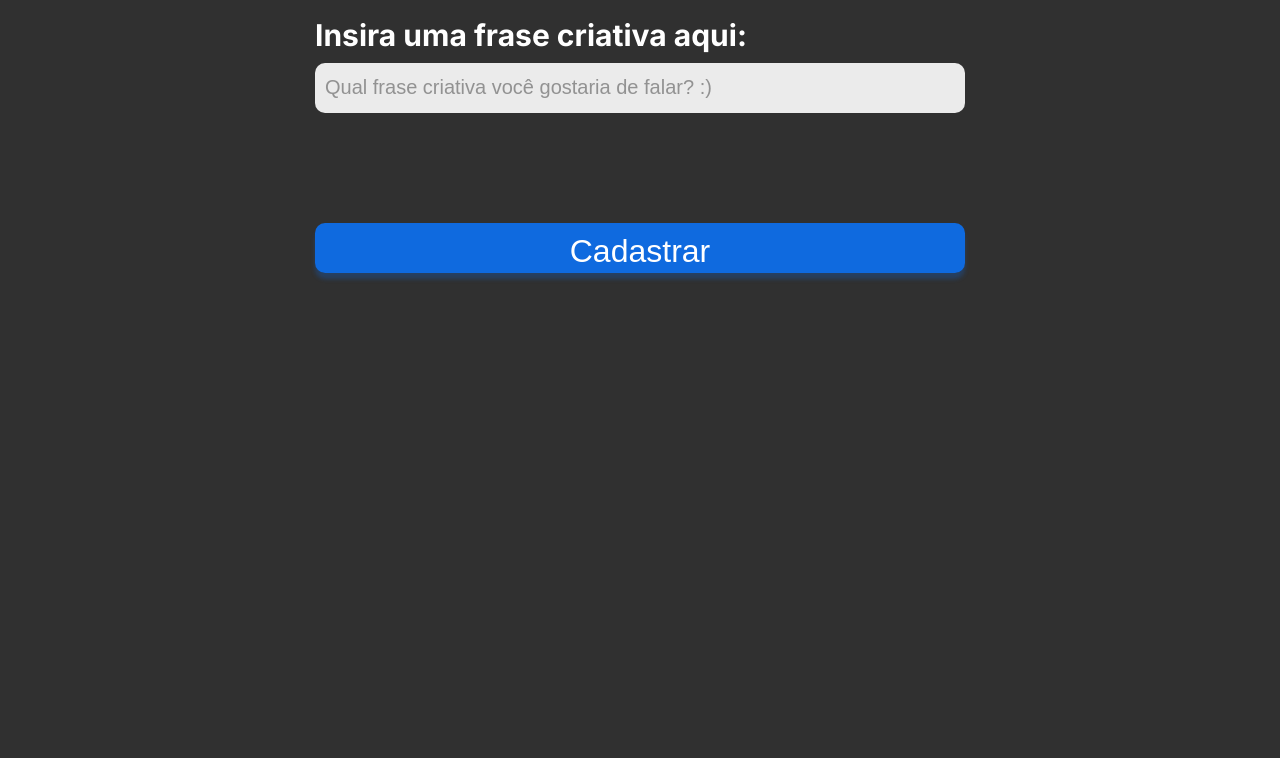
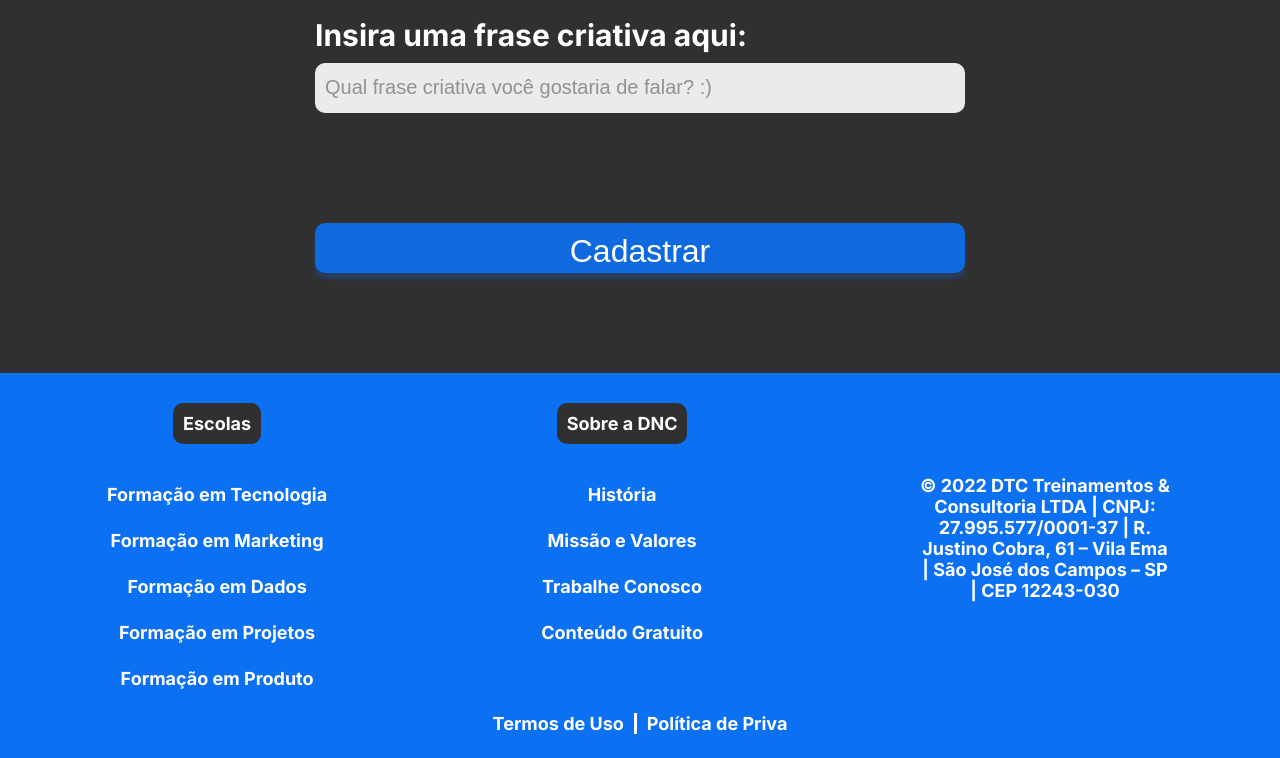
Before and after one commit to karinaribeiro2/prototipo-bootcamp-dnc, a plain HTML site: page index.html in a window 1280 px wide. Shown: the part 1357-2115 px from the top of the page. Before the commit the page ends 1730 px from the top, so only its background shows below. Drawn offline with Linux system fonts and the light colour scheme.

```diff
--- a/index.html
+++ b/index.html
@@ -65,5 +65,37 @@
       <input type="submit" value="Cadastrar">
     </form>
   </section>
+  <footer>
+    <div class="line1">
+      <nav>
+        <h5>Escolas</h5>
+        <ul class="aboutSchool">
+          <li><a href="">Formação em Tecnologia</a></li>
+          <li><a href="">Formação em Marketing</a></li>
+          <li><a href="">Formação em Dados</a></li>
+          <li><a href="">Formação em Projetos</a></li>
+          <li><a href="">Formação em Produto</a></li>
+        </ul>
+      </nav>
+      <nav>
+        <h5>Sobre a DNC</h5>
+        <ul class="aboutSchool">
+          <li><a href="">História</a></li>
+          <li><a href="">Missão e Valores</a></li>
+          <li><a href="">Trabalhe Conosco</a></li>
+          <li><a href="">Conteúdo Gratuito</a></li>
+        </ul>
+      </nav>
+      <div class="address">
+        © 2022 DTC Treinamentos & Consultoria LTDA | CNPJ: 27.995.577/0001-37 | R. Justino Cobra, 61 – Vila Ema | São José dos Campos – SP | CEP 12243-030
+      </div>
+    </div>
+    <div class="line2">
+      <ul>
+        <li><a href="">Termos de Uso</a></li>
+        <li><a href="">Política de Priva</a></li>
+      </ul>
+    </div>
+  </footer>
 </body>
 </html>
--- a/style.css
+++ b/style.css
@@ -47,7 +47,7 @@
       border: 0px;
       height: 40px;
       width: 80px;
-      font-family: 'Inter';
+      font-family: var(--fonte-padrão);
       font-style: normal;
       font-weight: 600;
       font-size: 20px;
@@ -141,3 +141,122 @@
         margin-top: 100px;
         cursor: pointer;
       }
+      /* Footer */
+      footer {
+        width: 100%;
+        background-color: var(--azul-dnc);
+        margin: 0px;
+      }
+     footer .line1 {
+        display: flex;
+        justify-content: space-around;
+        align-items: center;
+      }
+      footer ul {
+        list-style: none;
+        margin: 0px;
+        padding: 0px;
+      }
+      footer nav {
+        display: flex;
+        flex-direction: column;
+        align-items: center;
+        height: 330px;
+      }
+      footer h5 {
+        text-align: center;
+        color: var(--branco-dnc);
+        font-weight: 800;
+        font-family: var(--fonte-padrão);
+        font-size: 18px;
+
+        background-color: var(--preto-dnc);
+        border-radius: 10px;
+        padding: 10px;
+        margin-bottom: 15px;
+      }
+      footer .aboutSchool li {
+        text-align: center;
+        color: var(--branco-dnc);
+        font-weight: 600;
+        font-family: var(--fonte-padrão);
+        font-size: 18px;
+
+        margin: 25px 0px 25px 0px;
+      }
+      footer ul li a {
+        color: var(--branco-dnc);
+        text-decoration: none;
+      }
+      footer ul li a:hover {
+        color: var(--branco-sombra-dnc);
+      }
+      footer .address {
+        font-weight: 600;
+        font-size: 18px;
+        font-family: var(--fonte-padrão);
+        color: var(--branco-dnc);
+        text-align: center;
+        width: 20%;
+      }
+      footer .line2 {
+        height: 35px;
+        margin: 0px;
+        padding: 10px;
+        background-color: var(--azul-dnc);
+      }
+      footer .line2 ul{
+        display: flex;
+        justify-content: center;
+        align-items: center;
+      }
+      footer .line2 a {
+        font-family: var(--fonte-padrão);
+        font-size: 18px;
+        font-weight: 600;
+        color: var(--branco-dnc);
+        padding: 10px;
+      }
+      footer .line2 a:hover {
+        color: var(--branco-sombra-dnc);
+      }
+      footer .line2 ul li:first-child {
+        border-right: 3px solid var(--branco-dnc);
+      }
+@media only screen and (max-width: 600px) {
+  /*Menu*/
+  #header {
+    flex-direction: column;
+    height: auto;
+  }
+  #menu {
+    flex-direction: column;
+    width: 100%;
+    margin: 0px;
+  }
+  #menu a {
+    display: flex;
+    height: 50px;
+    align-items: center;
+  }
+  #header button {
+    width: 100%;
+    margin: 0px;
+  }
+    /*Section*/
+  section h1 {
+    font-size: 38px;
+  }
+  section h2 {
+   font-size: 28px;
+   padding-left: 15px;
+   padding-right: 15px;
+  }
+  form {
+    width: 95%;
+    font-size: 20px;
+  }
+  .checkboxItems {
+    font-size: 17px;
+  }
+}
```
